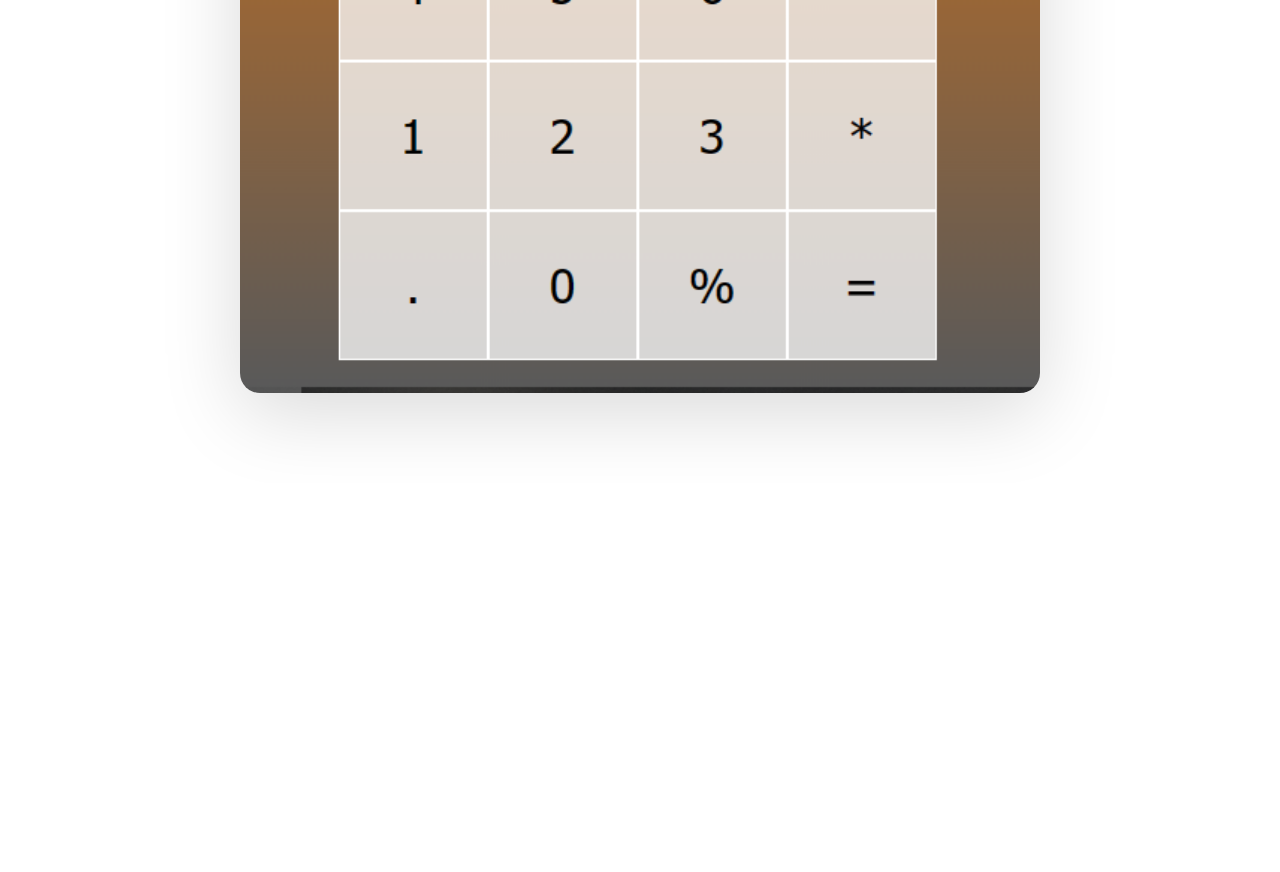
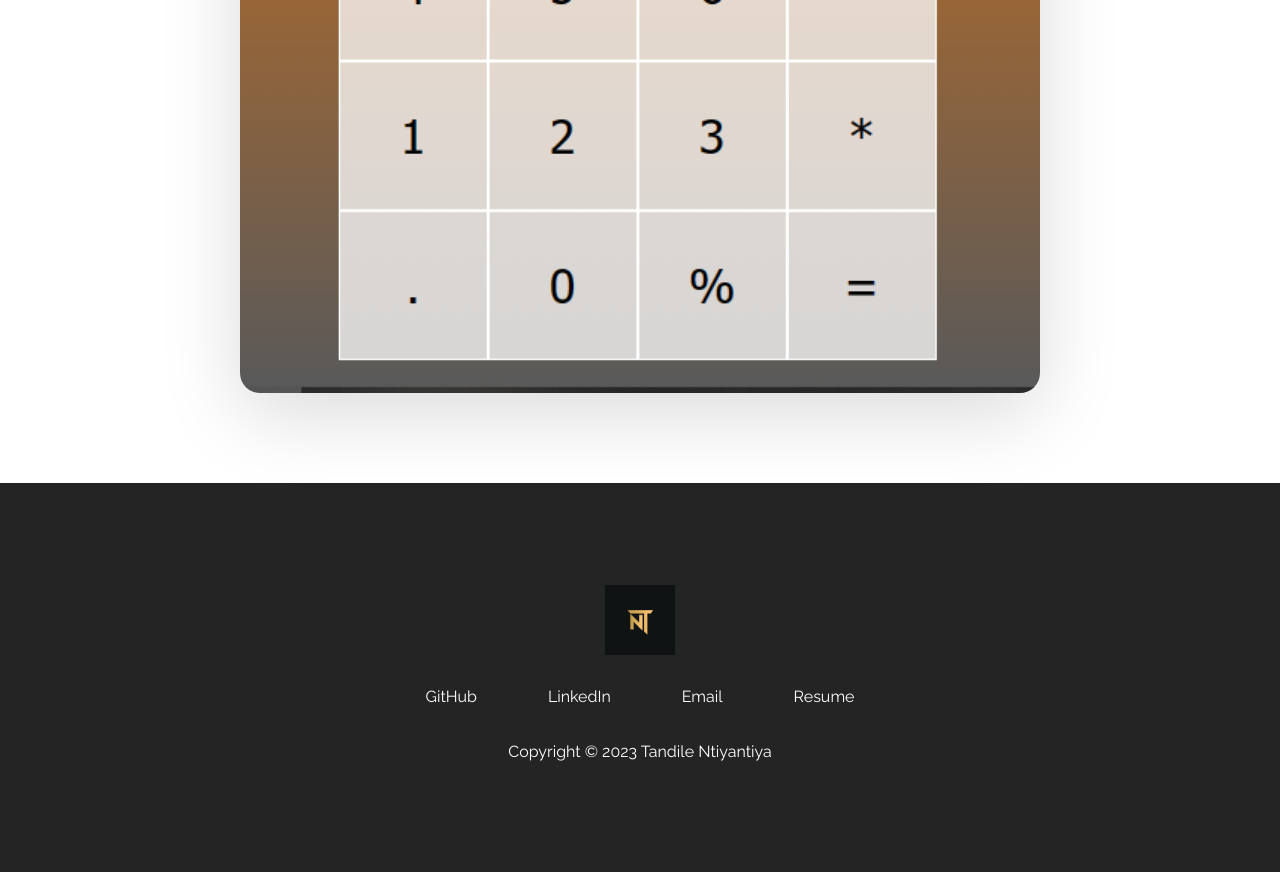
Before and after one commit to Tandile-03/MyPortfolio, a plain HTML site: page index.html in a window 1280 px wide. Shown: the part 4211-5083 px from the top of the page. Before the commit the page ends 4694 px from the top, so only its background shows below. Drawn offline with Linux system fonts and the light colour scheme.

Commit message:
new added assets links and copyright

```diff
--- a/index.html
+++ b/index.html
@@ -191,5 +191,44 @@
       </div>
     </div>
   </section>
+  <footer >
+    <div class="row footer_row">
+      <a href="#" class="footer_anchor">
+        <figure class="footer_logo">
+          <img src="./assets/mylogo.jpg" class= "footer_logo--img" alt="">
+        </figure>
+        <span class="footer_logo--popper">
+          Top
+          <i class="fa-solid fa-arrow-up"></i>
+        </span>
+      </a>
+      <div class="footer_social--list">
+        <a href="https://github.com/Tandile-03" class="
+        footer_social--link
+        link_hover-effect
+        link_hover-effect--white
+        " target="_blank">GitHub</a>
+
+        <a href="https://www.linkedin.com/in/tandile-ntiyantiya-b02099167" class="
+        footer_social--link
+        link_hover-effect
+        link_hover-effect--white
+        " target="_blank">LinkedIn</a>
+
+        <a href="mailto:ntiyantiyatandile@gmail.com" class="
+        footer_social--link
+        link_hover-effect
+        link_hover-effect--white
+        " target="_blank">Email</a>
+
+        <a href="./assets/Tandile_N Resume.pdf" class="
+        footer_social--link
+        link_hover-effect
+        link_hover-effect--white
+        " target="_blank" download>Resume</a>
+      </div>
+      <div class="footer_copyright">Copyright © 2023 Tandile Ntiyantiya</div>
+    </div>
+  </footer>
 </body>
 </html>
--- a/styles.css
+++ b/styles.css
@@ -9,6 +9,9 @@
     font-family: 'Lato', sans-serif;
     font-family: 'Raleway', sans-serif;
 
+}
+html{
+    scroll-behavior: smooth;
 }
 
 h1, h2, h3, h4, h5, h6, span{
@@ -22,6 +25,10 @@ h1{
 p{
     line-height: 1.5;
     font-size: 16px;
+}
+
+a{
+    text-decoration: none;
 }
 li{
     list-style-type: none;
@@ -66,7 +73,6 @@ nav{
 .nav_link-anchor{
     margin: 0 12px;
     color: #242424;
-    text-decoration: none;
     font-weight: 700;
 }
 .nav_link-anchor:hover{
@@ -135,7 +141,6 @@ nav{
 .about-me_link{
     font-size: 20px;
     color: #242424;
-    text-decoration: none;
     padding: 0 16px;
 }
 
@@ -260,7 +265,6 @@ nav{
 .project_description--link{
     font-size: 20px;
     margin: 8px 16px;
-    text-decoration: none;
 }
 
 .project_description--title,
@@ -270,3 +274,53 @@ nav{
     text-align: left;
     color: #ffff;
 }
+/* FOOTER */
+
+footer{
+    background-color: #242424;
+}
+
+.footer_logo{
+}
+.footer_social--list{
+    width: 100%;
+    max-width: 500px;
+    display: flex;
+    justify-content: space-around;
+    margin-bottom: 20px;
+}
+.footer_row{
+    display: flex;
+    flex-direction: column;
+    align-items: center;
+    justify-content: center;
+    padding: 8% 0;
+
+}
+.footer_logo--img{
+    width: 70px;
+    height: 70px;
+
+}
+.footer_social--link,
+.footer_copyright,
+.footer_logo--popper{
+    color: #fff;
+    margin: 8px 16px;
+}
+.footer_logo--popper{
+    position: absolute ;
+    right: 0;
+    top: 30px;
+    font-weight: 700;
+    opacity: 0;
+    transition: all 300ms ease;
+}
+.footer_anchor{
+    position: relative;
+    margin-bottom: 20px;
+}
+.footer_anchor:hover .footer_logo--popper{
+    transform: translateX(60px);
+    opacity: 1;
+}
```
Also changed, not shown: assets/mylogo.jpg (added), 1 other file.
